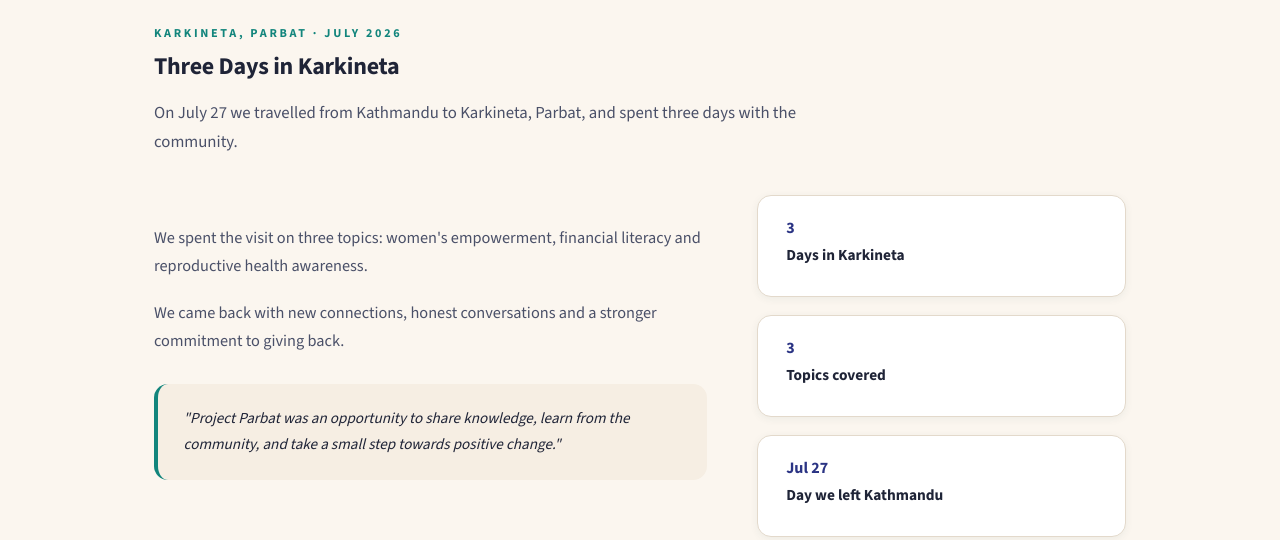
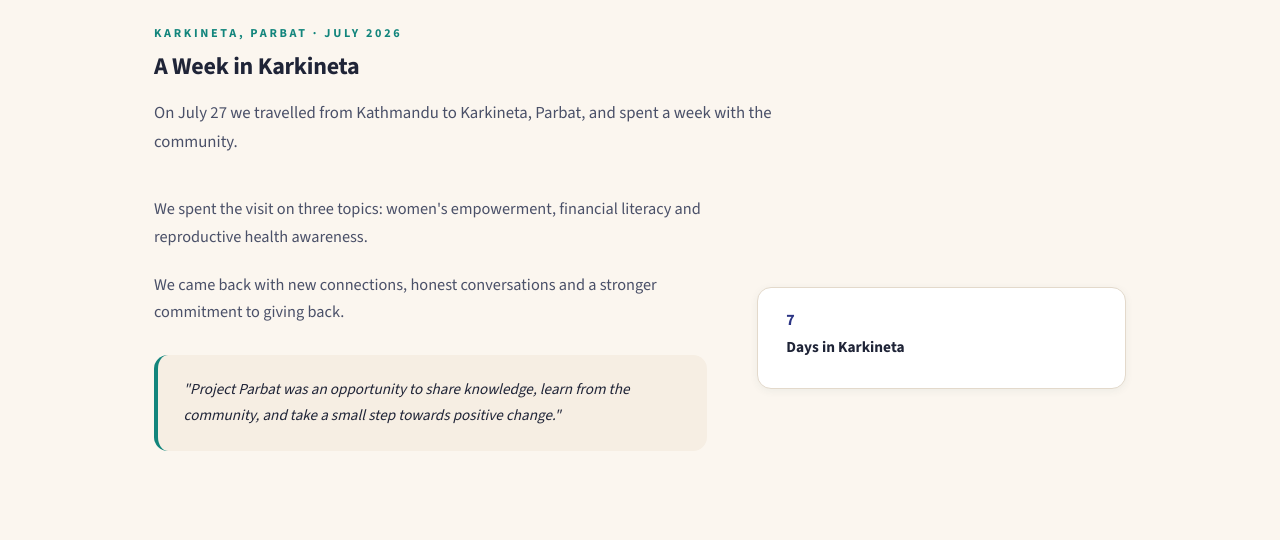
Before and after one commit to hridikaacharya/Site, a plain HTML site: page project-parbat.html in a window 1280 px wide. Shown: the part 932-1472 px from the top of the page. Drawn offline with nearby package versions, Linux system fonts and the light colour scheme.

Commit message:
Update details

```diff
--- a/project-parbat.html
+++ b/project-parbat.html
@@ -116,11 +116,11 @@
     }
 
     /* --------------------------------------------------------- */
-    /* HERO SECTION (100VH IMAGE-ONLY SLIDESHOW, NO TEXT)       */
+    /* HERO SECTION       */
     /* --------------------------------------------------------- */
     .hero {
       position: relative;
-      background: #0c1033;
+      background: #000000;
       height: 100vh;
       min-height: 100vh;
       display: flex;
@@ -151,7 +151,7 @@
       align-items: center;
       justify-content: center;
       transition: opacity 1.2s ease-in-out;
-      background: #0c1033;
+      background: #000000;
       overflow: hidden;
     }
 
@@ -159,7 +159,7 @@
       opacity: 1;
     }
 
-    /* Ambient background that fills widescreen borders softly */
+    /*  background  fills widescreen borders */
     .bg-slide img.slide-ambient {
       position: absolute;
       inset: 0;
@@ -173,8 +173,7 @@
       display: block;
     }
 
-    /* Crystal clear, completely uncropped slide image */
-    .bg-slide img.slide-main {
+     .bg-slide img.slide-main {
       position: relative;
       z-index: 2;
       width: 100%;
@@ -396,9 +395,6 @@
       color: var(--green-light);
     }
 
-    /* --------------------------------------------------------- */
-    /* FOCUS AREAS / THREE PILLARS                               */
-    /* --------------------------------------------------------- */
     .focus-grid {
       display: grid;
       grid-template-columns: repeat(3, 1fr);
@@ -481,9 +477,6 @@
       box-shadow: var(--shadow-md);
     }
 
-    /* --------------------------------------------------------- */
-    /* FOOTER (MATCHING EXACT SITE FOOTER)                       */
-    /* --------------------------------------------------------- */
     footer {
       background: var(--green-deep);
       color: rgba(255, 255, 255, 0.75);
@@ -613,8 +606,8 @@
   <section class="section-block">
     <div class="container">
       <p class="section-label">Karkineta, Parbat · July 2026</p>
-      <h2 class="section-title">Three Days in Karkineta</h2>
-      <p class="section-intro">On July 27 we travelled from Kathmandu to Karkineta, Parbat, and spent three days with the community.</p>
+      <h2 class="section-title">A Week in Karkineta</h2>
+      <p class="section-intro">On July 27 we travelled from Kathmandu to Karkineta, Parbat, and spent a week with the community.</p>
 
       <div class="story-grid">
         <div class="story-body">
@@ -625,9 +618,7 @@
           </div>
         </div>
         <div class="stats-stack">
-          <div class="stat-box"><div class="stat-num">3</div><div class="stat-title">Days in Karkineta</div></div>
-          <div class="stat-box"><div class="stat-num">3</div><div class="stat-title">Topics covered</div></div>
-          <div class="stat-box"><div class="stat-num">Jul 27</div><div class="stat-title">Day we left Kathmandu</div></div>
+          <div class="stat-box"><div class="stat-num">7</div><div class="stat-title">Days in Karkineta</div></div>
         </div>
       </div>
     </div>
```
